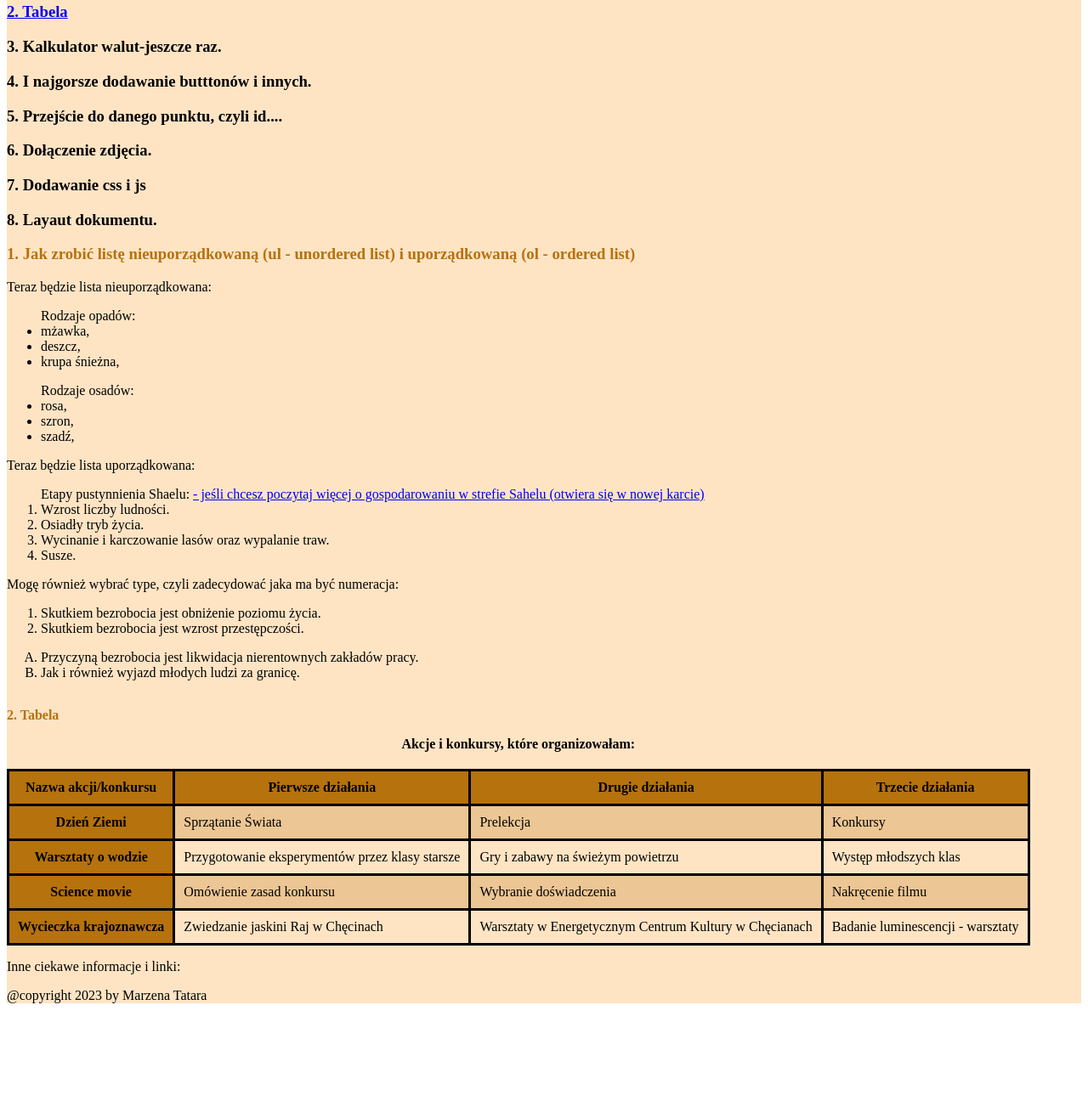
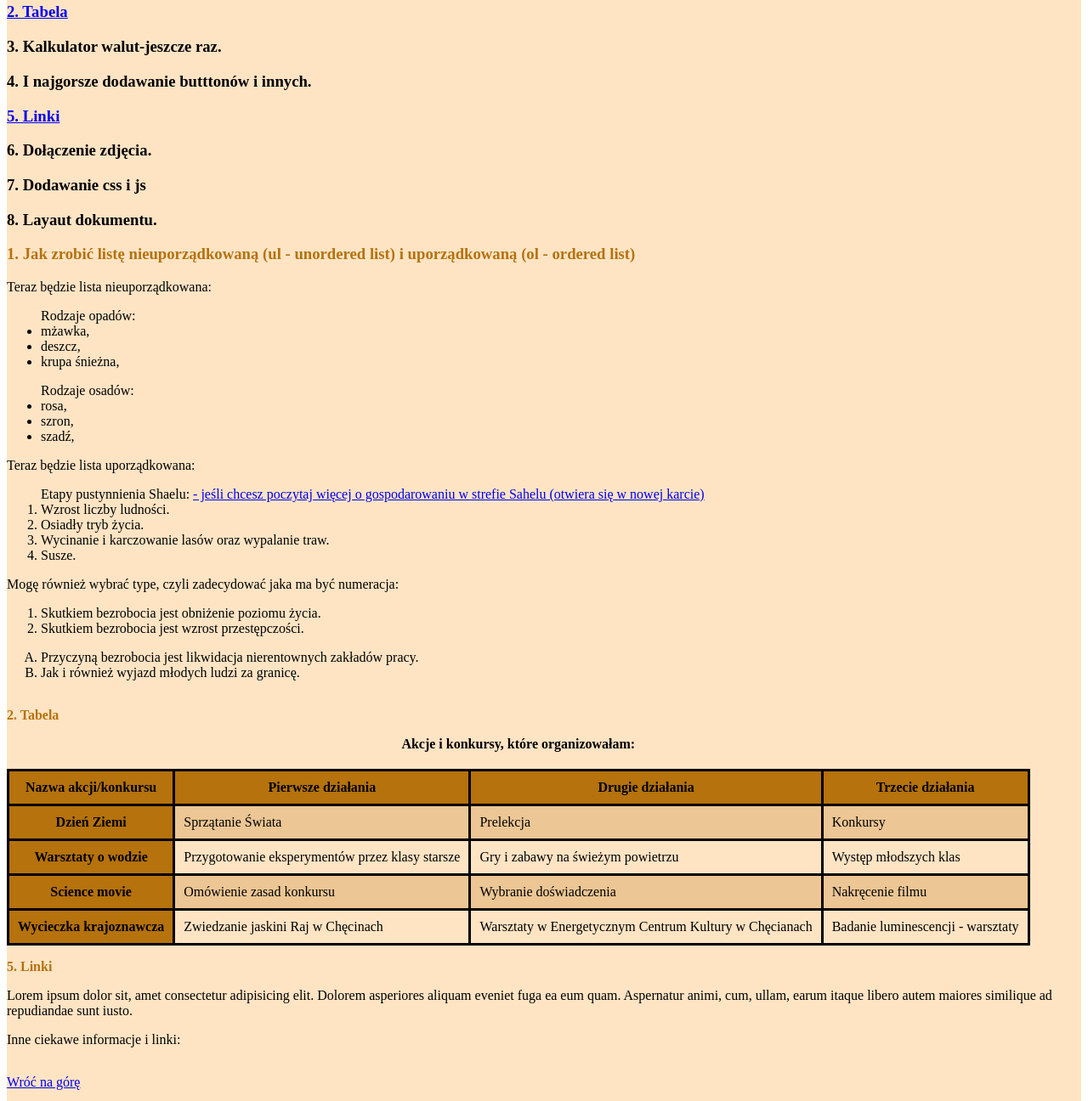
Before and after one commit to MarzenaTatara/My-exercises, a plain HTML site: page index.html in a window 1280 px wide. Shown: the part 239-1535 px from the top of the page at 85% size. Before the commit the page ends 1428 px from the top, so only its background shows below. Drawn offline with Linux system fonts and the light colour scheme.

```diff
--- a/index.html
+++ b/index.html
@@ -16,7 +16,7 @@
         <p>
         <header>
             <span class="header">
-                <h1>W tym folderze będziemy ćwiczyć wszystko po kolei, czego już się nauczyłam.</h1>
+                <h1 id="Wróć na górę">W tym folderze będziemy ćwiczyć wszystko po kolei, czego już się nauczyłam</h1>
                 <a href="https://i.ibb.co/tJTtX9X/1667750860103.jpg" download="Marzena.jpg">Moje zdjęcie</a>
             </span>
 
@@ -32,7 +32,7 @@
             <h3> <a href="# 2. Tabela"> 2. Tabela</a></h3>
             <h3>3. Kalkulator walut-jeszcze raz.</h3>
             <h3> 4. I najgorsze dodawanie butttonów i innych.</h3>
-            <h3>5. Przejście do danego punktu, czyli id....</h3>
+            <h3> <a href="# 5. Linki"> 5. Linki</a></h3>
             <h3>6. Dołączenie zdjęcia.</h3>
             <h3>7. Dodawanie css i js</h3>
             <h3>8. Layaut dokumentu.</h3>
@@ -114,6 +114,15 @@
                         <td class="tableCell">Badanie luminescencji - warsztaty</td>
                     </tr>
                 </table>
+                <div class="container">
+                    <p class="main" id=" 5. Linki">5. Linki</p>
+                    Lorem ipsum dolor sit, amet consectetur adipisicing elit. Dolorem asperiores aliquam eveniet
+                    fuga ea
+                    eum quam. Aspernatur animi, cum, ullam, earum itaque libero autem maiores similique ad
+                    repudiandae
+                    sunt iusto.
+
+                </div>
                 <p>
                 <aside>
                     Inne ciekawe informacje i linki:
@@ -121,6 +130,10 @@
                 </p>
             </div>
         </main>
+        <p>
+            <a href="#Wróć na górę">Wróć na górę</a>
+        </p>
+
         <footer> @copyright 2023 by Marzena Tatara</footer>
     </div>
 </body>
```
Also changed, not shown: js/links/download-link.html (deleted, +0 -3 lines), js/links/Mafrzena.jpg (deleted), js/links/Marzena.jpg (deleted), js/links/index.html (deleted).
